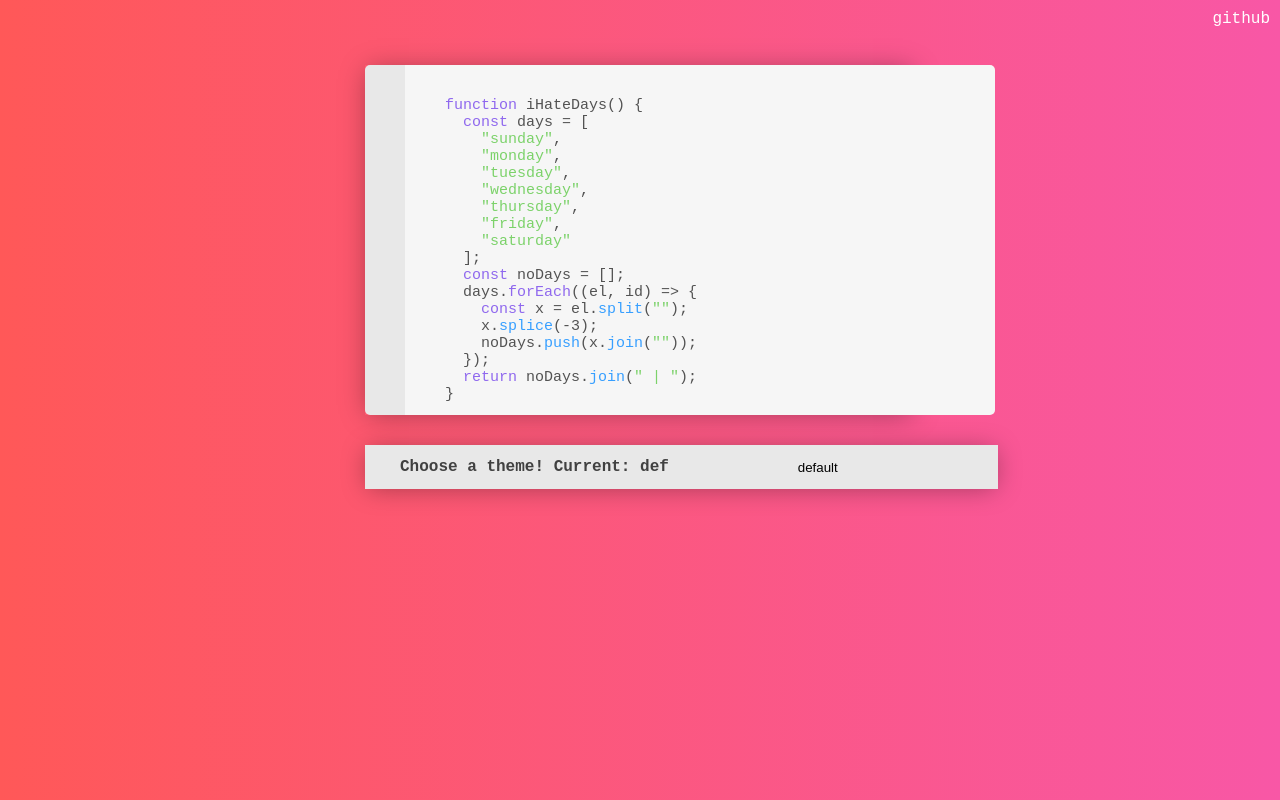
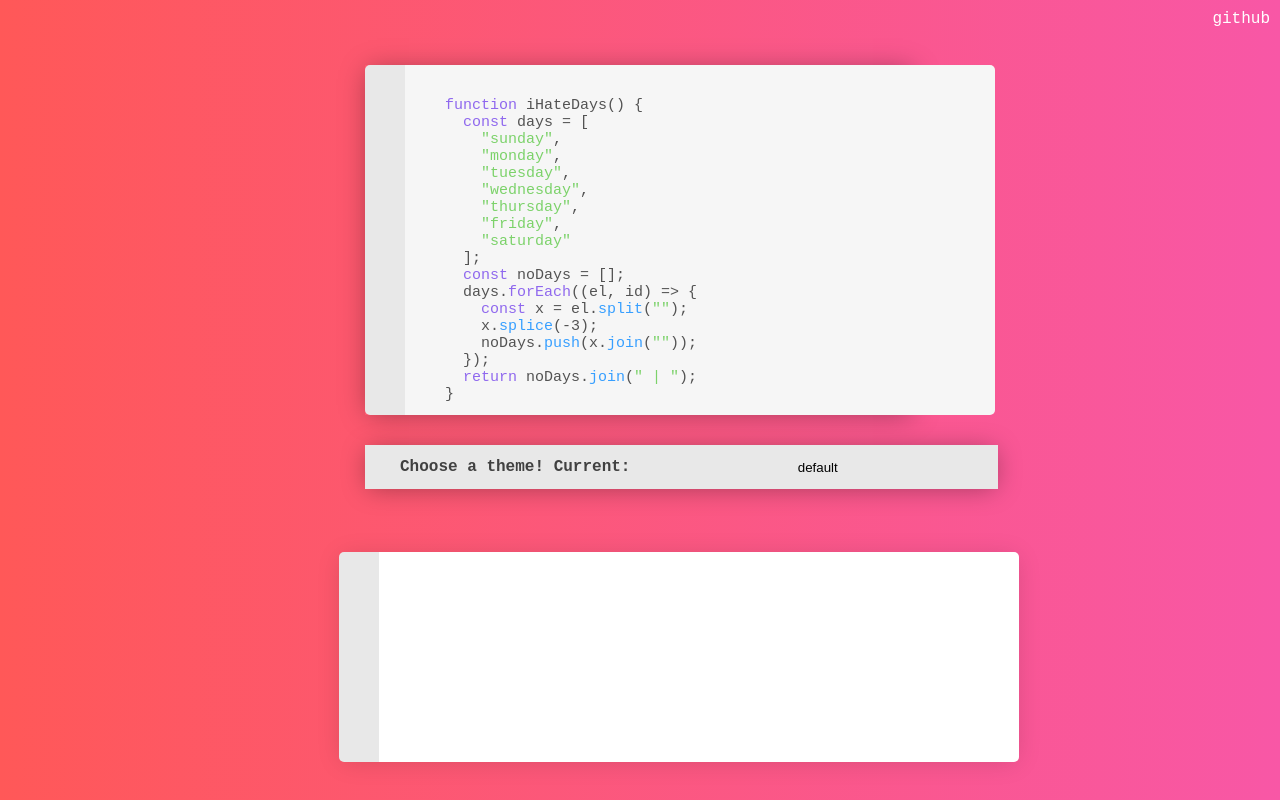
Before and after one commit to tjkSec/Syntacks, a React (Create React App) app: page / in a window 1280 px wide. Built offline with nearby package versions, Linux system fonts and the light colour scheme.

Commit message:
+Documentation+

```diff
--- a/src/demo/App.css
+++ b/src/demo/App.css
@@ -21,3 +21,31 @@ a {
 a:hover {
 	text-decoration: underline;
 }
+
+textarea {
+	width: 610px;
+  left:57%;
+  top:169%;
+  position: absolute;
+  transform: translate(-50%, -50%);
+  padding:15px;
+  height:180px;
+  font-family: 'Cousine', sans-serif;
+  font-weight: 100;
+  color:rgb(78, 78, 78);
+  resize: none;
+  border:none;
+  border-left: 40px solid #E8E8E8;
+  border-radius: 5px;
+  box-shadow:0px 2px 26px -3px rgba(0,0,0,0.15);
+  transition: box-shadow 0.2s, left 0.5s;
+}
+
+textarea:hover{
+  box-shadow:0px 2px 26px -3px rgba(0,0,0,0.35);
+}
+
+textarea:focus{
+  box-shadow:0px 2px 26px -3px rgba(0,0,0,0.40);
+  left:61%;
+}
--- a/src/demo/App.js
+++ b/src/demo/App.js
@@ -5,11 +5,41 @@ import "./App.css";
 class App extends Component {
   constructor(props) {
     super(props);
+    const myCode = `
+function iHateDays() {
+  const days = [
+    "sunday",
+    "monday",
+    "tuesday",
+    "wednesday",
+    "thursday",
+    "friday",
+    "saturday"
+  ];
+  const noDays = [];
+  days.forEach((el, id) => {
+    const x = el.split("");
+    x.splice(-3);
+    noDays.push(x.join(""));
+  });
+  return noDays.join(" | ");
+}
+
+// I really hate the days of the week...
+document.getElementById('#myheader').textContent = iHateDays();
+
+/* I really, really hate them... */
+
+`;
     this.state = { name: "default" };
     this.state = { theme: "def" };
+    this.state = { codeTE: myCode};
   }
   handleChange(e) {
     this.setState({ theme: e.target.value });
+  }
+  handleWrite(e){
+    this.setState({codeTE: e.target.value})
   }
   render() {
     const mySyntaxWrapper = {
@@ -48,38 +78,11 @@ class App extends Component {
       "box-shadow": "0px 2px 26px -3px rgba(0,0,0,0.35)"
     };
 
-    const myCode = `
-function iHateDays() {
-  const days = [
-    "sunday",
-    "monday",
-    "tuesday",
-    "wednesday",
-    "thursday",
-    "friday",
-    "saturday"
-  ];
-  const noDays = [];
-  days.forEach((el, id) => {
-    const x = el.split("");
-    x.splice(-3);
-    noDays.push(x.join(""));
-  });
-  return noDays.join(" | ");
-}
-
-// I really hate the days of the week...
-document.getElementById('#myheader').textContent = iHateDays();
-
-/* I really, really hate them... */
-
-`;
-
     // alert(JSON.stringify(myCoolTheme.add()))
     return (
       <div>
         <div style={mySyntaxWrapper}>
-          <Syntack theme={this.state.theme} code={myCode} />
+          <Syntack theme={this.state.theme} code={this.state.codeTE} />
           <h4 style={Header}>
             Choose a theme! Current: {this.state.theme}
           </h4>
@@ -99,6 +102,7 @@ document.getElementById('#myheader').textContent = iHateDays();
             <option value='dracula'>dracula</option>
 			      <option value='github'>github</option>
           </select>
+          <textarea className="textarea" onChange={e => this.handleWrite(e)}></textarea>
         </div>
         <span className="github">
           <a href="github.com">github</a>
```
Also changed, not shown: 1 other file (tests, documents, lock files or other folders).
